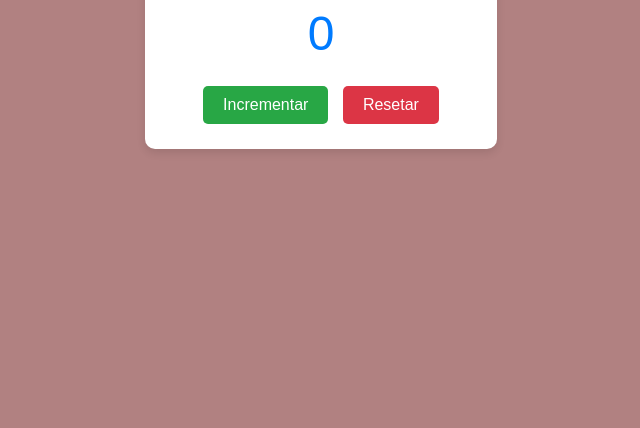
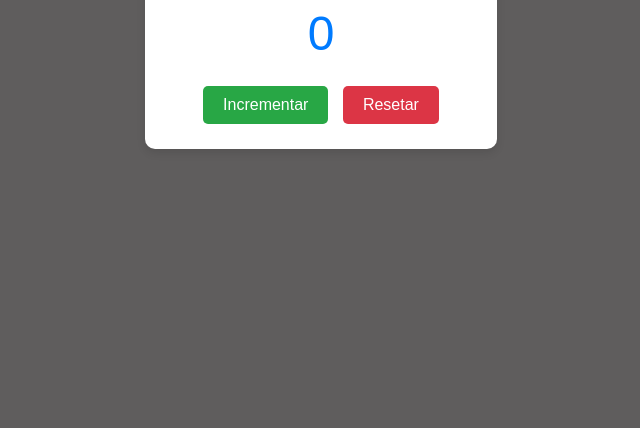
Before and after one commit to pedrohgarbim/click-counter, a website: page src/index.html in a window 1280 px wide. Shown: the part 372-800 px from the top of the page, without its empty margins (319-959 px from the left). Drawn offline with Linux system fonts and the light colour scheme.

Commit message:
mudança_de_imagem

```diff
--- a/src/styles.css
+++ b/src/styles.css
@@ -5,7 +5,7 @@ body {
     align-items: center;
     height: 100vh;
     margin: 0;
-    background-color: #b18181;
+    background-color: #5f5d5d;
 }
 
 .container {
```
